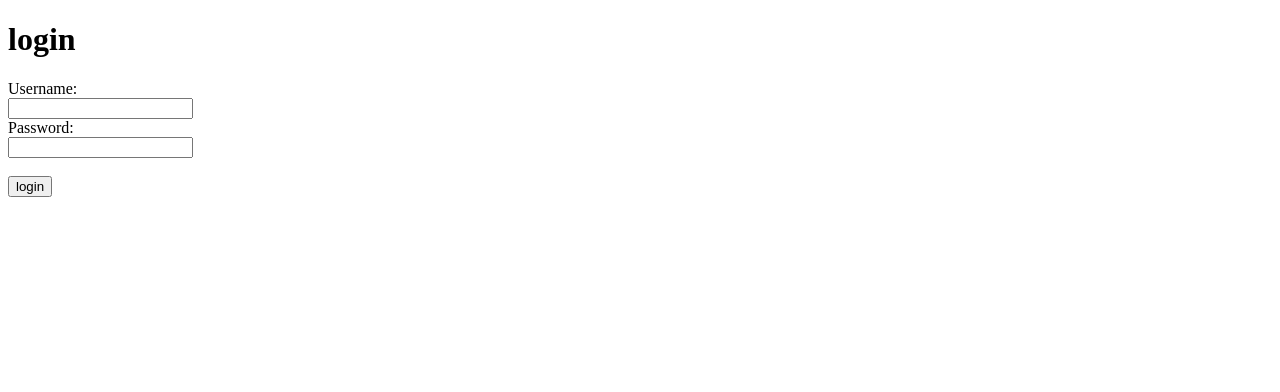
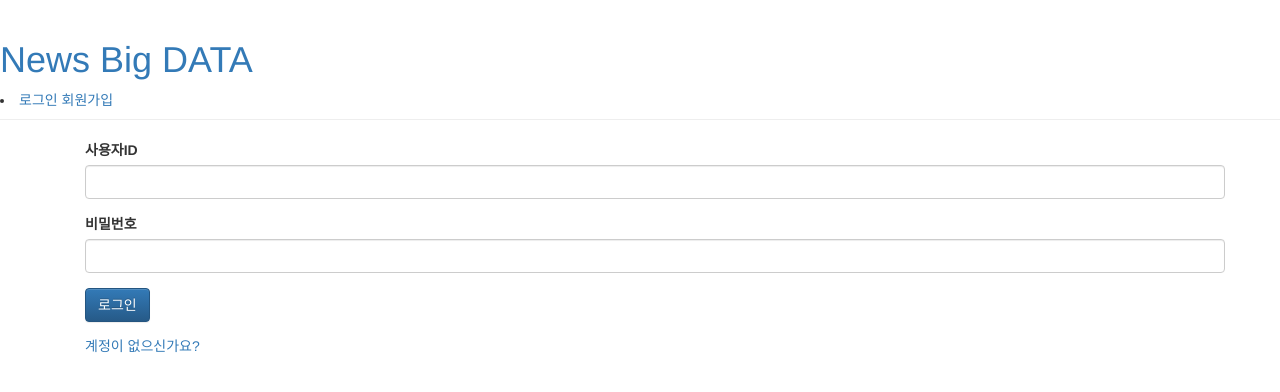
Before and after one commit to jinseok-kr/bigdataNEWS, a Django app: page /accounts/login/ in a window 1280 px wide. Shown: the top 392 px of the page. Run offline with Django 3.2, Linux system fonts and the light colour scheme; some libraries are stand-ins or nearby versions.

Commit message:
회원가입 완료

```diff
--- a/newsBigdata/admin.py
+++ b/newsBigdata/admin.py
@@ -3,7 +3,7 @@ from django.contrib import admin
 # Register your models here.
 from newsBigdata.models import User, News, Interest, Scrap
 
-admin.site.register(User)
+#admin.site.register(User)
 admin.site.register(News)
 admin.site.register(Interest)
 admin.site.register(Scrap)
--- a/newsBigdata/apps.py
+++ b/newsBigdata/apps.py
@@ -1,6 +1,6 @@
 from django.apps import AppConfig
 
 
-class NewsbigdataConfig(AppConfig):
+class NewsBigdataConfig(AppConfig):
     default_auto_field = 'django.db.models.BigAutoField'
     name = 'newsBigdata'
--- a/newsBigdata/urls.py
+++ b/newsBigdata/urls.py
@@ -1,8 +1,11 @@
 from django.urls import path
+from django.contrib.auth import views as auth_views
 
 from . import views
 
 urlpatterns = [
     path('', views.index, name='index'),
+    path('login/', auth_views.LoginView.as_view(template_name='login.html'), name='login'),
+    path('logout/', auth_views.LogoutView.as_view(), name='logout'),
 
 ]
--- a/newsdata/settings.py
+++ b/newsdata/settings.py
@@ -31,7 +31,6 @@ ALLOWED_HOSTS = []
 # Application definition
 
 INSTALLED_APPS = [
-    'newsBigdata.apps.NewsbigdataConfig',
     'django.contrib.admin',
     'django.contrib.auth',
     'django.contrib.contenttypes',
@@ -39,7 +38,12 @@ INSTALLED_APPS = [
     'django.contrib.messages',
     'django.contrib.staticfiles',
     'django_extensions',
+    'newsBigdata.apps.NewsBigdataConfig',
+    'accounts.apps.AccountsConfig',
 ]
+
+LOGIN_REDIRECT_URL = '/'
+LOGOUT_REDIRECT_URL = '/'
 
 GRAPH_MODELS = {
     'all_applications': True,
--- /dev/null
+++ b/templates/base.html
@@ -0,0 +1,36 @@
+<!-- base.html은 모든 페이지에 들어갈 html 요소를 넣어야 합니다. ex)네비게이션바, 화면 하단 사이트소개? 등 -->
+
+<!-- {% load static %} -->
+<html>
+    <head>
+        <title>Django Girls blog</title>
+        <link rel="stylesheet" href="//maxcdn.bootstrapcdn.com/bootstrap/3.2.0/css/bootstrap.min.css">
+        <link rel="stylesheet" href="//maxcdn.bootstrapcdn.com/bootstrap/3.2.0/css/bootstrap-theme.min.css">
+        <link href='//fonts.googleapis.com/css?family=Lobster&subset=latin,latin-ext' rel='stylesheet' type='text/css'>
+        <!-- <link rel="stylesheet" href="{% static 'css/blog.css' %}"> -->
+    </head>
+    <body>
+        <div class="page-header">
+            <h1><a href="/">News Big DATA</a></h1>
+
+            <li class="nav-item">
+                {% if user.is_authenticated %}
+                <a class="nav-link" href="{% url 'logout' %}">{{ user.username }} (로그아웃)</a>
+                {% else %}
+                <a class="nav-link" href="{% url 'login' %}">로그인</a>
+                <a class="nav-link" href="{% url 'signup' %}">회원가입</a>
+                {% endif %}
+            </li>
+
+        </div>
+
+        <div class="content container">
+            <div class="row">
+                <div class="col-md-8">
+                    {% block content %}
+                    {% endblock %}
+                </div>
+            </div>
+        </div>
+    </body>
+</html>
--- a/templates/login.html
+++ b/templates/login.html
@@ -1,3 +1,5 @@
+{% extends "base.html" %}
+<!--
 <!DOCTYPE html>
 <html lang="en">
 <head>
@@ -25,3 +27,27 @@
 
 </body>
 </html>
+-->
+
+
+{% block content %}
+<div class="container my-3">
+    <form method="post" class="post-form" action="{% url 'login' %}">
+        {% csrf_token %}
+        <div class="form-group">
+            <label for="username">사용자ID</label>
+            <input type="text" class="form-control" name="username" id="username"
+                   value="{{ form.username.value|default_if_none:'' }}">
+        </div>
+        <div class="form-group">
+            <label for="password">비밀번호</label>
+            <input type="password" class="form-control" name="password" id="password"
+                   value="{{ form.password.value|default_if_none:'' }}">
+        </div>
+        <button type="submit" class="btn btn-primary">로그인</button>
+    </form>
+    <div>
+        <a class="nav-link" href="{% url 'signup' %}">계정이 없으신가요?</a>
+    </div>
+</div>
+{% endblock %}
```
Also changed, not shown: newsBigdata/models.py (+22 -9 lines), newsBigdata/views.py (+7 -6 lines), templates/index.html (added, +7 -0 lines), templates/signup.html (+3 -10 lines), newsBigdata/migrations/0001_initial.py.
